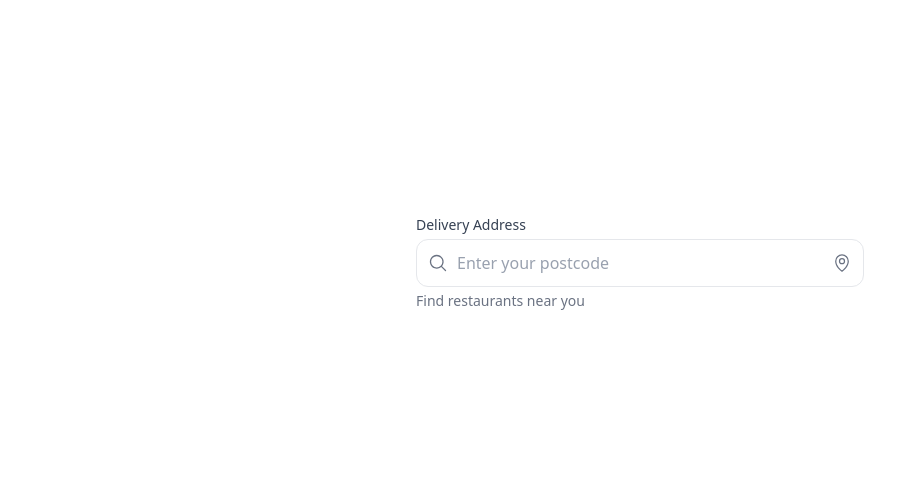
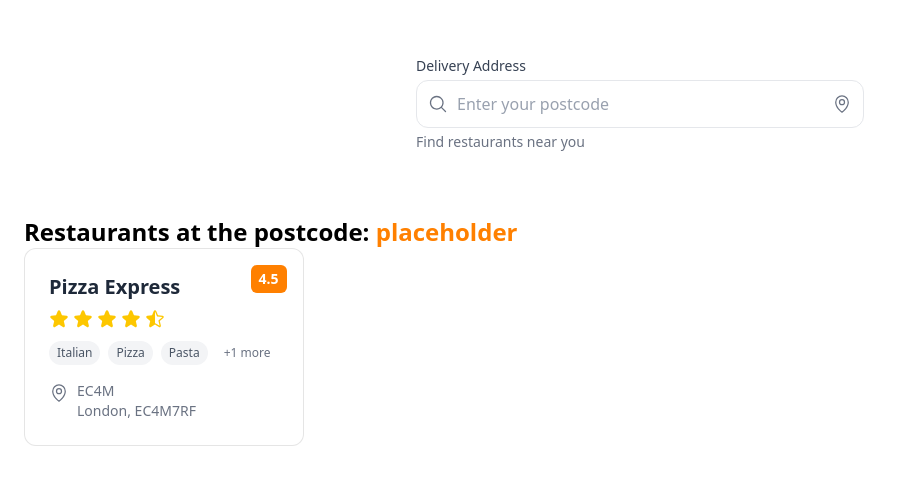
Before and after one commit to ykkalexx/justeat-assesemnet2025, a Next.js app: page / in a window 1280 px wide. Shown: the part 137-622 px from the top of the page, without its empty margins (0-903 px from the left). Built offline with nearby package versions, Linux system fonts and the light colour scheme.

Commit message:
[wip] created  restaurant card component with a placeholder for testing

```diff
--- a/app/components/Input.tsx
+++ b/app/components/Input.tsx
@@ -1,7 +1,7 @@
-"use client";
-
 import React, { InputHTMLAttributes, forwardRef } from "react";
 import { cn } from "../utils/cn";
+
+// this whole component is overkill but gotta do what you gotta do
 
 interface InputProps extends InputHTMLAttributes<HTMLInputElement> {
   label?: string;
--- a/app/components/RestaurantCard.tsx
+++ b/app/components/RestaurantCard.tsx
@@ -1,5 +1,115 @@
+"use client";
+
 import React from "react";
+import { Star, StarHalf, MapPin } from "@phosphor-icons/react";
+import { FilteredRestaurant } from "../types";
 
-export const RestaurantCard = () => {
-  return <div>RestaurantCard</div>;
+interface RestaurantCardProps {
+  restaurant: FilteredRestaurant;
+  onClick?: () => void;
+}
+
+export const RestaurantCard = ({
+  restaurant,
+  onClick,
+}: RestaurantCardProps) => {
+  const { name, rating, address, cuisines } = restaurant;
+
+  // generaing the star star rating display
+  const renderStars = () => {
+    const stars = [];
+    const fullStars = Math.floor(rating);
+    const hasHalfStar = rating % 1 >= 0.5;
+
+    // adding filled stars
+    for (let i = 0; i < fullStars; i++) {
+      stars.push(
+        <Star
+          key={`full-${i}`}
+          size={20}
+          weight="fill"
+          className="text-yellow-400"
+        />
+      );
+    }
+
+    // adding half star if needed
+    if (hasHalfStar) {
+      stars.push(
+        <StarHalf
+          key="half"
+          size={20}
+          weight="fill"
+          className="text-yellow-400"
+        />
+      );
+    }
+
+    // adding empty stars
+    const emptyStars = 5 - Math.ceil(rating);
+    for (let i = 0; i < emptyStars; i++) {
+      stars.push(
+        <Star key={`empty-${i}`} size={20} className="text-gray-300" />
+      );
+    }
+
+    return stars;
+  };
+
+  return (
+    <div
+      onClick={onClick}
+      className="group cursor-pointer border-[1px] border-black/10 rounded-xl p-6
+                 hover:shadow-lg transition-all duration-300 hover:scale-[1.02]
+                 bg-white relative overflow-hidden"
+    >
+      {/* rating badge */}
+      <div
+        className="absolute top-4 right-4 bg-[#ff8000] text-white px-2 py-1
+                    rounded-md text-sm font-semibold"
+      >
+        {rating.toFixed(1)}
+      </div>
+
+      {/* restaurant Name */}
+      <h1
+        className="font-semibold text-xl text-gray-800 group-hover:text-[#ff8000]
+                     transition-colors mb-2"
+      >
+        {name}
+      </h1>
+
+      {/* star rating of the restaurant q*/}
+      <div className="flex items-center gap-1 mb-3">{renderStars()}</div>
+
+      {/* cuisines tags of the restaurant */}
+      <div className="flex flex-wrap gap-2 mb-4">
+        {cuisines.slice(0, 3).map((cuisine, index) => (
+          <span
+            key={index}
+            className="bg-gray-100 text-gray-600 px-2 py-1 rounded-full
+                       text-xs font-medium"
+          >
+            {cuisine}
+          </span>
+        ))}
+        {cuisines.length > 3 && (
+          <span className="text-xs text-gray-500 font-medium px-2 py-1">
+            +{cuisines.length - 3} more
+          </span>
+        )}
+      </div>
+
+      {/* address of the restaurant */}
+      <div className="flex items-start gap-2 text-gray-500">
+        <MapPin size={20} className="mt-0.5 flex-shrink-0" />
+        <div className="text-sm">
+          <p>{address.district}</p>
+          <p>
+            {address.area}, {address.postalCode}
+          </p>
+        </div>
+      </div>
+    </div>
+  );
 };
--- a/app/page.tsx
+++ b/app/page.tsx
@@ -2,8 +2,26 @@
 
 import { Input } from "./components/Input";
 import { MagnifyingGlass, MapPin } from "@phosphor-icons/react";
+import { RestaurantCard } from "./components/RestaurantCard";
 
 export default function Home() {
+  // this is just a placeholder for the restaurant card
+  const restaurant = {
+    name: "Pizza Express",
+    rating: 4.5,
+    cuisines: ["Italian", "Pizza", "Pasta", "Vegetarian"],
+    address: {
+      district: "EC4M",
+      area: "London",
+      postalCode: "EC4M7RF",
+      canonicalName: "ec4m-london",
+      location: {
+        type: "Point",
+        coordinates: [-0.103125, 51.516445],
+      },
+    },
+  };
+
   return (
     <div className="w-full h-screen flex flex-col items-center justify-center">
       <div className="w-full max-w-md">
@@ -16,6 +34,22 @@
           fullWidth
         />
       </div>
+      <div className="w-full flex items-start flex-col mt-10 p-6">
+        <h1 className="font-semibold text-2xl">
+          Restaurants at the postcode:{" "}
+          {/* using just eats orange to keep it in theme :P */}
+          <span className="text-[#ff8000]">placeholder</span>
+        </h1>
+        <div>
+          <RestaurantCard
+            restaurant={restaurant}
+            onClick={() => {
+              // Future modal implementation
+              console.log("Open modal for", restaurant.name);
+            }}
+          />
+        </div>
+      </div>
     </div>
   );
 }
```
Also changed, not shown: app/utils/cn.ts (+11 -2 lines).
